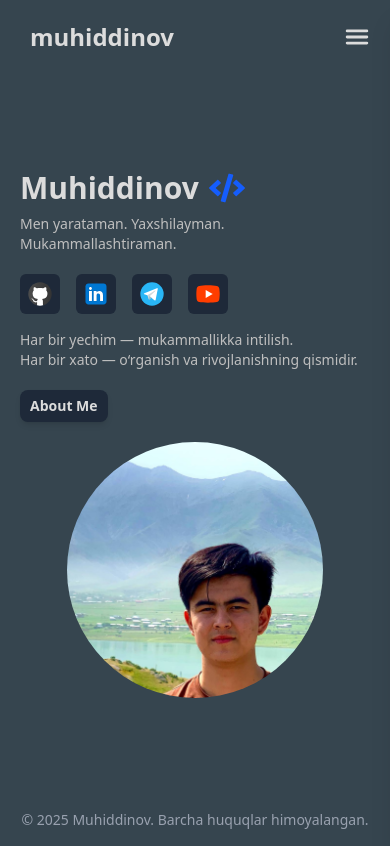
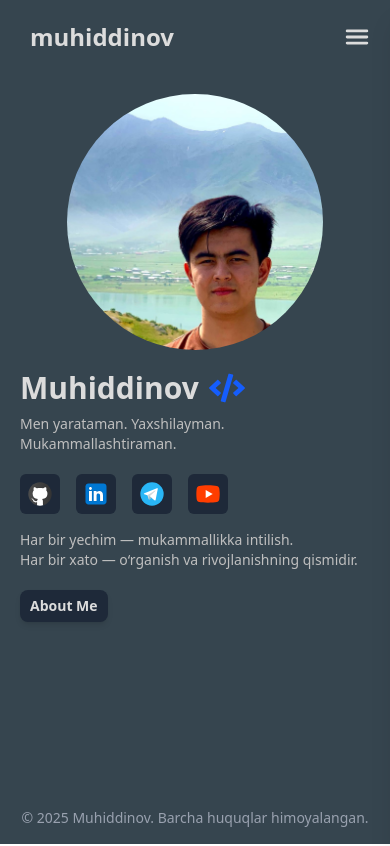
Before and after one commit to nurmuhammadxon/portfolio, a React (Vite) app: page / in a window 390 px wide. Built offline with nearby package versions, Linux system fonts and the light colour scheme.

Commit message:
responsivdagi xatolar to'g'irlandi

```diff
--- a/src/pages/HomePage.jsx
+++ b/src/pages/HomePage.jsx
@@ -6,7 +6,7 @@ import myPhoto from '../assets/myPhoto.png'
 function HomePage() {
     const navigate = useNavigate()
     return (
-        <section className='w-full flex flex-col sm:flex-row items-center justify-center gap-5 px-5 py-24 sm:py-20'>
+        <section className='w-full flex flex-col-reverse sm:flex-row items-center justify-center gap-5 px-5 py-5 sm:py-20'>
             <div className='flex flex-col items-start justify-center'>
                 <h1 className='text-3xl font-bold flex items-center gap-2.5 animated animatedFadeInUp fadeInUp'>
                     Muhiddinov  <FaCode className="text-blue-600 text-4xl" />
--- a/src/pages/Projects.jsx
+++ b/src/pages/Projects.jsx
@@ -34,13 +34,12 @@ function Projects() {
                 <div className="w-full flex items-center justify-start gap-2.5 border-b border-gray-800 dark:border-gray-400 pb-4">
                     <h3 className="text-2xl font-bold text-blue-800 dark:text-yellow-600">Projectlar</h3>
                 </div>
-
-                <div className="w-full flex flex-col pt-5">
+                <div className="w-full flex flex-col py-5">
                     {projectData.map((item) => (
                         <div
                             key={item.id}
                             id={`project-${item.id}`}
-                            className="h-44 bg-sky-50 dark:bg-gray-900 py-2.5 px-3.5 rounded-lg mb-4 flex flex-col sm:flex-row cursor-pointer transition-all duration-300 group hover:shadow-lg"
+                            className="bg-sky-50 dark:bg-gray-900 py-2.5 px-3.5 rounded-lg mb-4 flex flex-col sm:flex-row cursor-pointer transition-all duration-300 group hover:shadow-lg"
                         >
                             <div className="w-full sm:w-1/3 overflow-hidden rounded-md">
                                 <img
```
